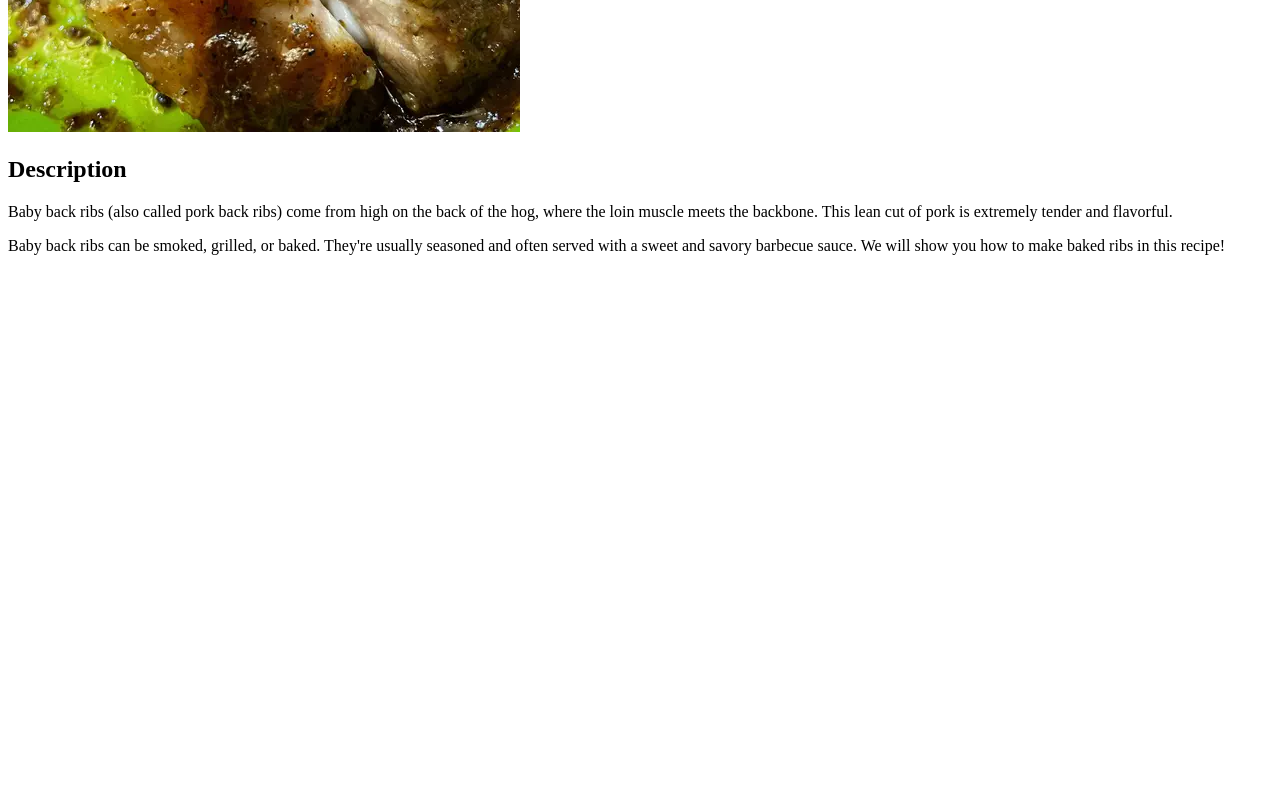
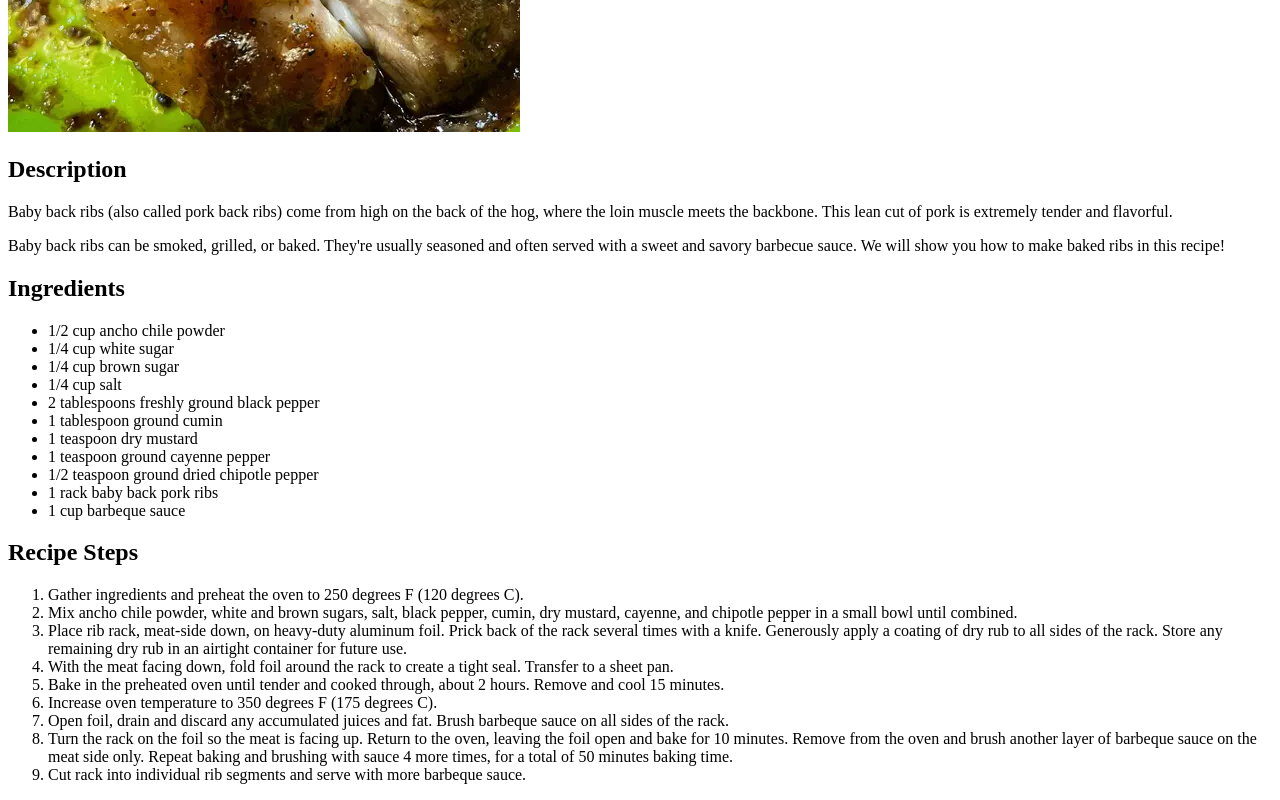
Before and after one commit to RyanDembo/odin-recipes, a plain HTML site: page recipes/ribs.html in a window 1280 px wide. Shown: the part 460-1260 px from the top of the page. Before the commit the page ends 800 px from the top, so only its background shows below. Drawn offline with Linux system fonts and the light colour scheme.

Commit message:
ingredients and recipe steps for ribs

```diff
--- a/recipes/ribs.html
+++ b/recipes/ribs.html
@@ -9,7 +9,7 @@
 
 <body>
     <h1>Oven-Baked Baby Back Ribs</h1>
-    <img src="/images/ribs.webp" alt="Image of Baby Back Ribs">
+    <img src="../images/ribs.jpg" alt="Image of Baby Back Ribs">
     <h2>Description</h2>
     <p>
         Baby back ribs (also called pork back ribs) come from high on the back of the hog, where the loin muscle meets
@@ -19,6 +19,39 @@
         Baby back ribs can be smoked, grilled, or baked. They're usually seasoned and often served with a sweet and
         savory barbecue sauce. We will show you how to make baked ribs in this recipe!
     </p>
+
+    <h2>Ingredients</h2>
+    <ul>
+        <li>1/2 cup ancho chile powder</li>
+        <li>1/4 cup white sugar</li>
+        <li>1/4 cup brown sugar</li>
+        <li>1/4 cup salt</li>
+        <li>2 tablespoons freshly ground black pepper</li>
+        <li>1 tablespoon ground cumin</li>
+        <li>1 teaspoon dry mustard</li>
+        <li>1 teaspoon ground cayenne pepper</li>
+        <li>1/2 teaspoon ground dried chipotle pepper</li>
+        <li>1 rack baby back pork ribs</li>
+        <li>1 cup barbeque sauce</li>
+    </ul>
+    <h2>Recipe Steps</h2>
+    <ol>
+        <li>Gather ingredients and preheat the oven to 250 degrees F (120 degrees C).</li>
+        <li>Mix ancho chile powder, white and brown sugars, salt, black pepper, cumin, dry mustard, cayenne, and
+            chipotle pepper in a small bowl until combined. </li>
+        <li>Place rib rack, meat-side down, on heavy-duty aluminum foil. Prick back of the rack several times with a
+            knife. Generously apply a coating of dry rub to all sides of the rack. Store any remaining dry rub in an
+            airtight container for future use. </li>
+        <li>With the meat facing down, fold foil around the rack to create a tight seal. Transfer to a sheet pan. </li>
+        <li>Bake in the preheated oven until tender and cooked through, about 2 hours. Remove and cool 15 minutes.</li>
+        <li>Increase oven temperature to 350 degrees F (175 degrees C).</li>
+        <li>Open foil, drain and discard any accumulated juices and fat. Brush barbeque sauce on all sides of the rack.
+        </li>
+        <li>Turn the rack on the foil so the meat is facing up. Return to the oven, leaving the foil open and bake for
+            10 minutes. Remove from the oven and brush another layer of barbeque sauce on the meat side only. Repeat
+            baking and brushing with sauce 4 more times, for a total of 50 minutes baking time. </li>
+        <li>Cut rack into individual rib segments and serve with more barbeque sauce.</li>
+    </ol>
 </body>
 
 </html>
```
Also changed, not shown: images/ribs.jpg (renamed from images/ribs.webp).
